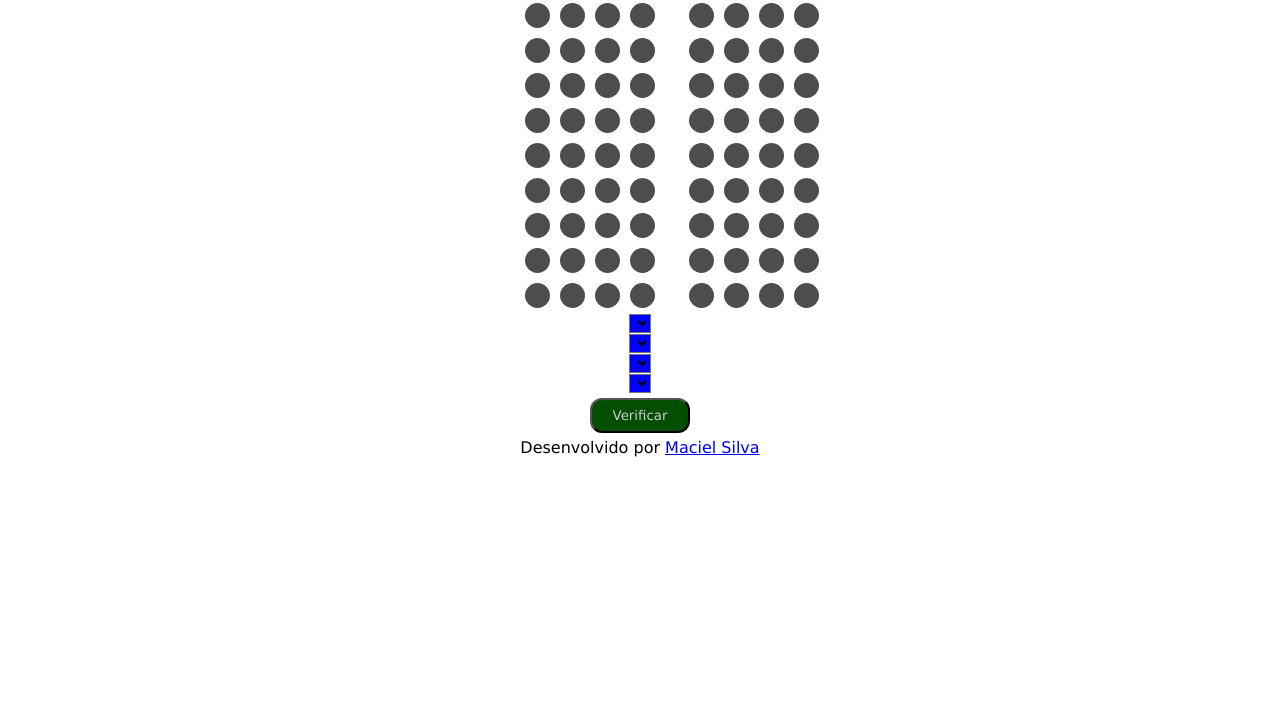
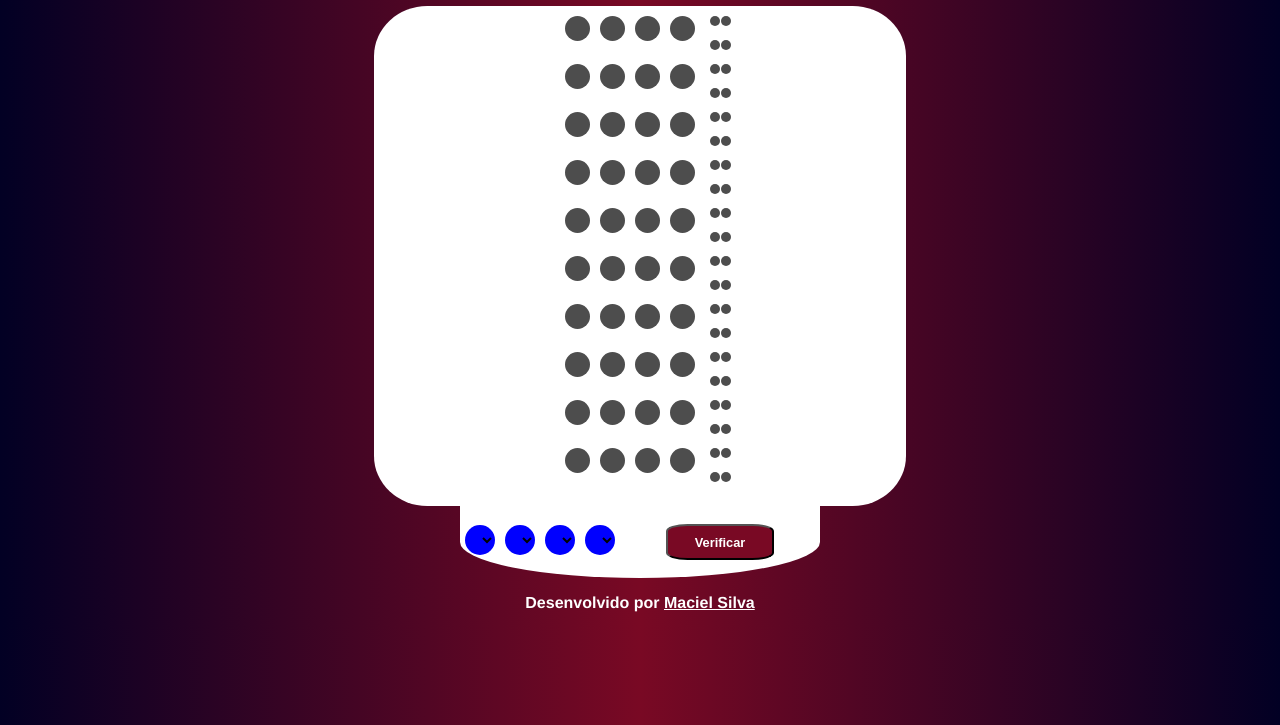
Before and after one commit to silvamaciel/MasterMind-Javascript, a plain HTML site: page index.html in a window 1280 px wide. Shown: the part 75-800 px from the top of the page. Drawn offline with Linux system fonts and the light colour scheme; a web font is replaced by a local one.

Commit message:
Background e botoes ajustados

```diff
--- a/style.css
+++ b/style.css
@@ -1,69 +1,111 @@
-* {
-    margin: 0px;
-    font-family: Verdana, Geneva, Tahoma, sans-serif;
+@import url('https://fonts.googleapis.com/css2?family=Agbalumo&family=Roboto:wght@100;300;500;700&display=swap');
+
+body {
+    text-align: center;
+    width: 80vw;
+    margin: 0 auto;
+    background: rgb(2, 0, 36);
+    background: linear-gradient(90deg, rgba(2, 0, 36, 1) 0%, rgba(121, 9, 36, 1) 50%, rgba(2, 0, 36, 1) 100%);
+    font-size: 16px;
+    color: white;
+    font-weight: bold;
 }
 
+header{
+    font-family: 'Agbalumo', cursive;
+    letter-spacing: 2px;
+}
+section {
+    display: flex;
+    margin: 0 auto;
+    align-items: center;
+    justify-content: space-between;
+    max-width: 45vh;
+    height: 9vh;
+    padding: 0 auto;
+    background-color: #fff;
+    -webkit-border-bottom-right-radius: 50%;
+    -webkit-border-bottom-left-radius: 50%;
+    -moz-border-radius-bottomright: 50%;
+    -moz-border-radius-bottomleft: 50%;
+    border-bottom-right-radius: 50%;
+    border-bottom-left-radius: 50%;
 
-
-#container {
-    text-align: center;
-    width: 80vw;
-    height: 100vh;
-    margin: 0 auto;
 }
-
-
 
 .tentativa {
     display: flex;
     justify-content: space-around;
     column-gap: 10%;
+    height: 100%;
 }
 
-.left,
-.right {
+.left {
     display: flex;
+    column-gap: 10px;
 }
 
-.left>div,
-.right>div {
+.right {
+    display: grid;
+    grid-template-columns: repeat(2, 1fr);
+    gap: 1px;
+    row-gap: 1%;
+}
+
+.left>div {
     width: 25px;
     height: 25px;
     border-radius: 50%;
     background-color: rgb(77, 77, 77);
-    margin: 5px;
 }
 
-main{
+
+.right>div {
+    width: 10px;
+    height: 10px;
+    border-radius: 50%;
+    background-color: rgb(77, 77, 77);
+}
+
+main {
     display: flex;
     flex-direction: column;
-    margin: 0px auto;
-    width: 30vh;
+    justify-content: center;
+    align-items: center;
+    margin: 0 auto;
+    min-width: 40vw;
+    border-radius: 10%;
+    background-color: #fff;
+    height: 60vh;
+    max-width: 60vh;
+    padding: 1%;
 }
 
-.select-wrapper {
+.selecionar-cor {
     border-radius: 50%;
     display: inline-block;
     overflow: hidden;
     margin: 5px;
 }
 
-.select-wrapper select {
-    width: 35px;
-    height: 35px;
+.selecionar-cor select {
+    width: 30px;
+    height: 30px;
     border: 0px;
     outline: none;
 }
 
 input[type=button] {
-    background-color: rgb(4, 78, 4);
+    background-color: #790924;
     cursor: pointer;
-    color: #cccccc;
-    border-radius: 12px;
-    height: 35px;
-    width: 100px;
-    margin: 5px auto;
+    color: #fff;
+    border-radius: 20%;
+    height: 50%;
+    width: 30%;
+    margin: 0 auto;
     transition: 0.5s;
+    font-weight: bold;
+    font-size: 80%;
 }
 
 select:hover,
@@ -74,6 +116,8 @@ input:hover {
 
 input[type=button]:active {
     background-color: rgb(3, 156, 3);
+    position: relative;
+    top: 2px;
 }
 
 
@@ -98,6 +142,15 @@ input[type=button]:active {
     background-color: violet;
 }
 
-.purple {
-    background-color: purple;
+.black {
+    background-color: black;
 }
+
+footer{
+    color: white;
+    font-family: 'Franklin Gothic Medium', 'Arial Narrow', Arial, sans-serif;
+}
+
+a{
+    color: white;
+}
```
